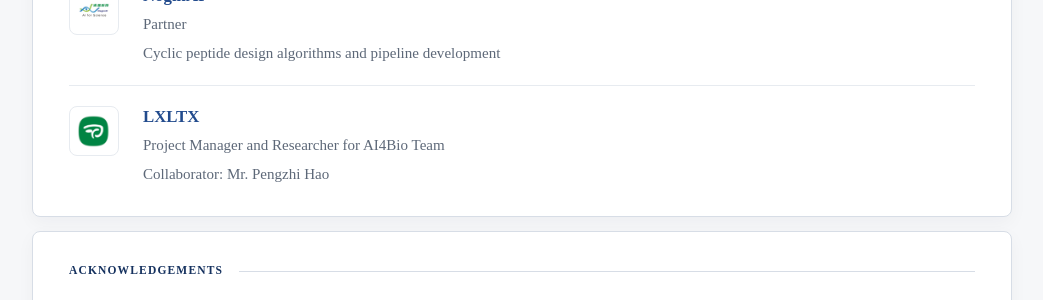
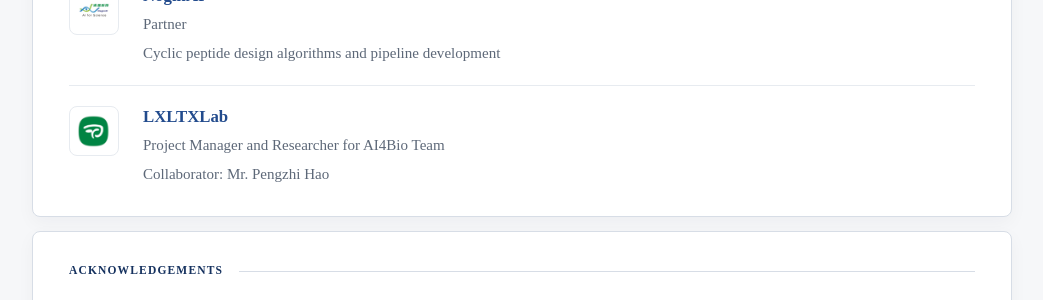
Before and after one commit to zhaorui-bi/zhaorui-bi.github.io, a Jekyll site: the page built from index.html, in a window 1280 px wide and 900 px high, scrolled down 3919 px. Shown: the part 353-653 px from the top of the window, without its empty margins (118-1161 px from the left). Built offline with Jekyll 4.4.1, drawn with Linux system fonts in a browser that asks for light colours.

Commit message:
Rename LXLTX to LXLTXLab

```diff
--- a/index.html
+++ b/index.html
@@ -550,7 +550,7 @@ title: Zhaorui (Elijah) Jiang
         <article class="compact-row">
           <img loading="lazy" src="/img/xlx.png" alt="LXLTXLab logo" />
           <div>
-            <h3><a href="https://www.lxltx.site/">LXLTX</a></h3>
+            <h3><a href="https://www.lxltx.site/">LXLTXLab</a></h3>
             <p>Project Manager and Researcher for AI4Bio Team</p>
             <p>Collaborator: Mr. Pengzhi Hao</p>
           </div>
```
